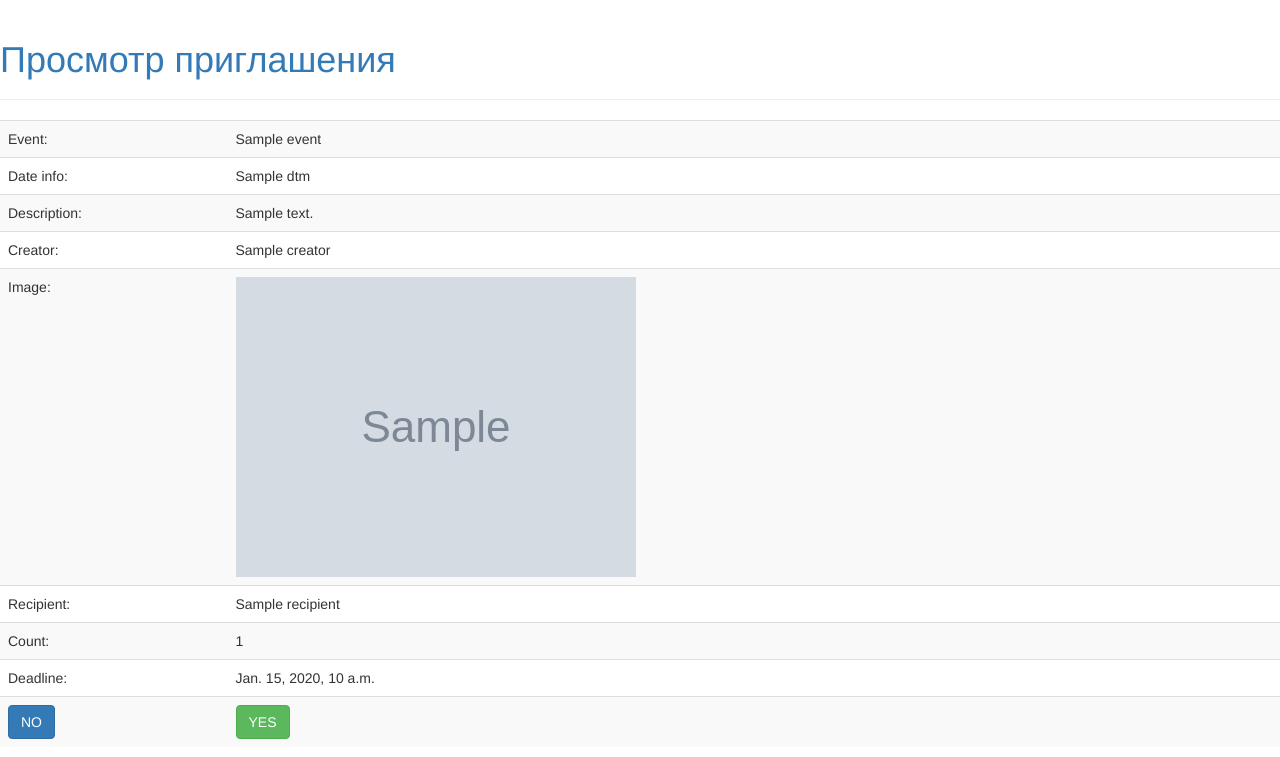
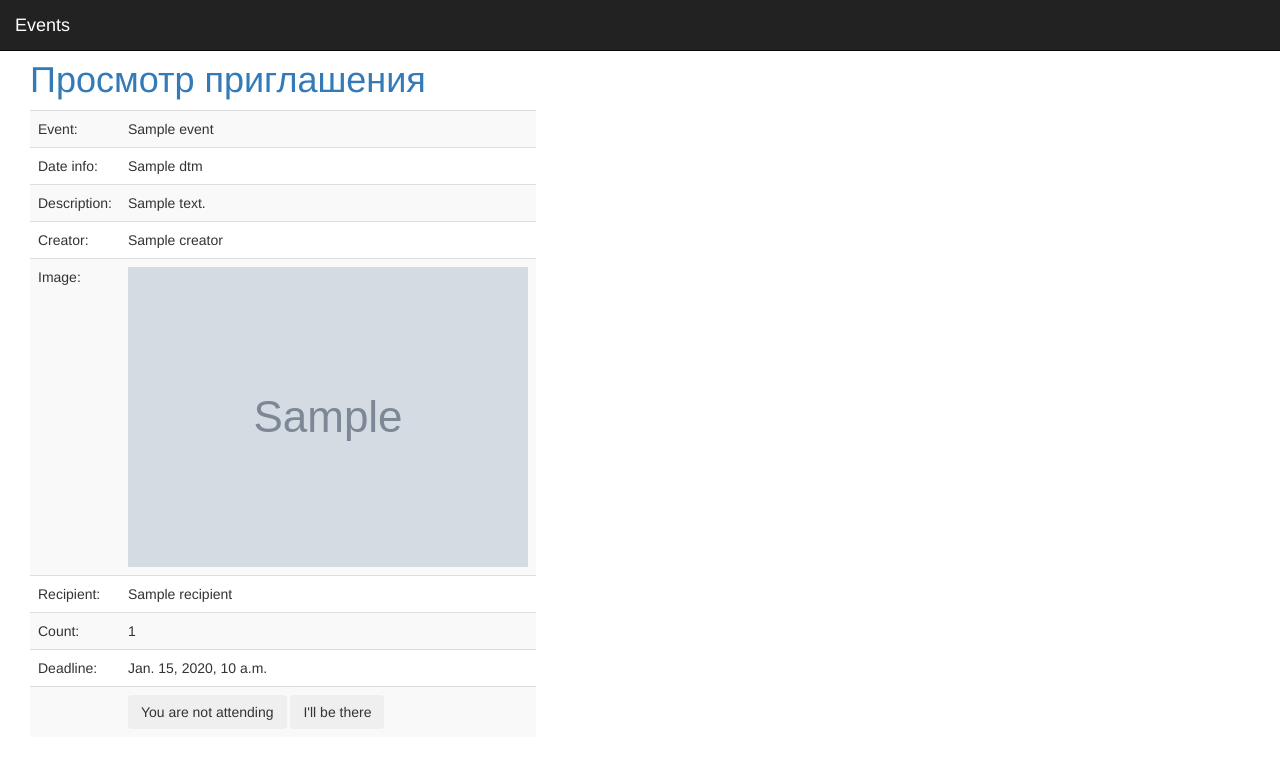
Before and after one commit to lovemylinux/events, a Django app: template templates/events/invitation.html in a window 1280 px wide. Shown: the top 757 px of the page. Run offline with Django 3.2, Linux system fonts and the light colour scheme; the template is opened without the code that fills it: most values are stand-ins (such as "Sample title", 1, 10 or a date in 2020); grey boxes marked "Sample" are stand-in pictures; some libraries are stand-ins or nearby versions.

Commit message:
invitation pages

```diff
--- /dev/null
+++ b/app/static/style.css
@@ -0,0 +1,12 @@
+.content {
+    padding: 40px 30px 20px 30px;
+}
+
+.table {
+    width: auto;
+}
+
+.map-container {
+    width:800px;
+    height:400px;
+}
--- a/templates/events/base.html
+++ b/templates/events/base.html
@@ -7,7 +7,7 @@
     <link rel="stylesheet" href="//maxcdn.bootstrapcdn.com/bootstrap/3.3.7/css/bootstrap.min.css">
     <link rel="stylesheet" href="//maxcdn.bootstrapcdn.com/bootstrap/3.3.7/js/bootstrap.min.js">
     <link href='//fonts.googleapis.com/css?family=Lobster&subset=latin,latin-ext' rel='stylesheet' type='text/css'>
-    <link rel="stylesheet" href="{% static 'css/blog.css' %}">
+    <link rel="stylesheet" href="{% static 'style.css' %}">
     <script
           src="http://code.jquery.com/jquery-3.2.1.min.js"
           integrity="sha256-hwg4gsxgFZhOsEEamdOYGBf13FyQuiTwlAQgxVSNgt4="
@@ -15,6 +15,23 @@
     </script>
 </head>
 <body>
+     <nav class="navbar navbar-inverse navbar-fixed-top">
+      <div class="container-fluid">
+        <div class="navbar-header navbar-brand">
+          Events
+        </div>
+          {% if user.is_authenticated %}
+            <ul class="nav navbar-nav">
+              <li class="active"><a href="http://localhost:8000/profile">Profile</a></li>
+              <li><a href="http://localhost:8000/invite">Create invitation</a></li>
+            </ul>
+            <ul class="nav navbar-nav navbar-right">
+              <li><a href="http://localhost:8000/admin/logout"><span class="glyphicon glyphicon-user"></span> Logout</a></li>
+              <li><a href="http://localhost:8000/admin/"><span class="glyphicon glyphicon-log-in"></span> Admin</a></li>
+            </ul>
+          {% endif %}
+      </div>
+    </nav>
     {% block content %}
     {% endblock %}
 </body>
--- a/templates/events/invitation.html
+++ b/templates/events/invitation.html
@@ -1,10 +1,10 @@
 {% extends 'events/base.html' %}
 {% load staticfiles %}
 {% block content %}
-    <div class="page-header" xmlns="http://www.w3.org/1999/html" xmlns="http://www.w3.org/1999/html">
-        <h1><a href="/">Просмотр приглашения</a></h1>
-    </div>
     <div class="content">
+            <div>
+                <h1><a>Просмотр приглашения</a></h1>
+            </div>
         <table class="table table-striped">
         <tbody>
             <tr>
@@ -44,27 +44,40 @@
             </tr>
             <tr>
                 <td>
-                    <form class="form" method="POST" action="/api/invitations/decision">
-                        {% csrf_token %}
-                            <input type="hidden" name="key" value="{{ invitation.key }}">
-                            <input type="hidden" name="id" value="{{ invitation.id }}">
-                            <button type="submit" value="no" name="decision" class="btn btn-primary" id="no">
-                                NO
-                            </button>
-                    </form>
                 </td>
                 <td>
-                    <form class="form" method="POST" action="/api/invitations/decision">
+                    <form class="form-inline" method="POST" action="/api/invitations/decision">
                         {% csrf_token %}
-                            <input type="hidden" name="key" value="{{ invitation.key }}">
-                            <input type="hidden" name="id" value="{{ invitation.id }}">
-                            <button type="submit" value="yes" name="decision" class="btn btn-success" id="yes">
-                                YES
+                        <input type="hidden" name="key" value="{{ invitation.key }}">
+                        <input type="hidden" name="id" value="{{ invitation.id }}">
+                        <div class="form-group">
+                            <button type="submit" value="no" name="decision" {{deadline}} class="btn {{ false }} {{deadline}}" id="no">
+                                You are not attending
                             </button>
+                        </div>
+                        <div class="form-group">
+                            <button type="submit" value="yes" name="decision" {{deadline}} class="btn {{ true }} {{deadline}}" id="yes">
+                                I'll be there
+                            </button>
+                        </div>
                     </form>
                 </td>
             </tr>
         </tbody>
     </table>
+        <div id="map" class="map-container"></div>
+
+        <script>
+            function myMap() {
+              var myCenter = new google.maps.LatLng({{event.lat}},{{event.lon}});
+              var mapCanvas = document.getElementById("map");
+              var mapOptions = {center: myCenter, zoom: 5};
+              var map = new google.maps.Map(mapCanvas, mapOptions);
+              var marker = new google.maps.Marker({position:myCenter});
+              marker.setMap(map);
+            }
+        </script>
+
+        <script src="https://maps.googleapis.com/maps/api/js?key=AIzaSyDuTTIyFhRVh6Ts0EtUlhHJyObUfSC9Tm0&callback=myMap"></script>
     </div>
 {% endblock %}
```
Also changed, not shown: app/static/admin.js (+23 -10 lines), app/views.py (+12 -3 lines), templates/events/invite.html (+9 -9 lines), templates/events/profile.html (+8 -8 lines).
